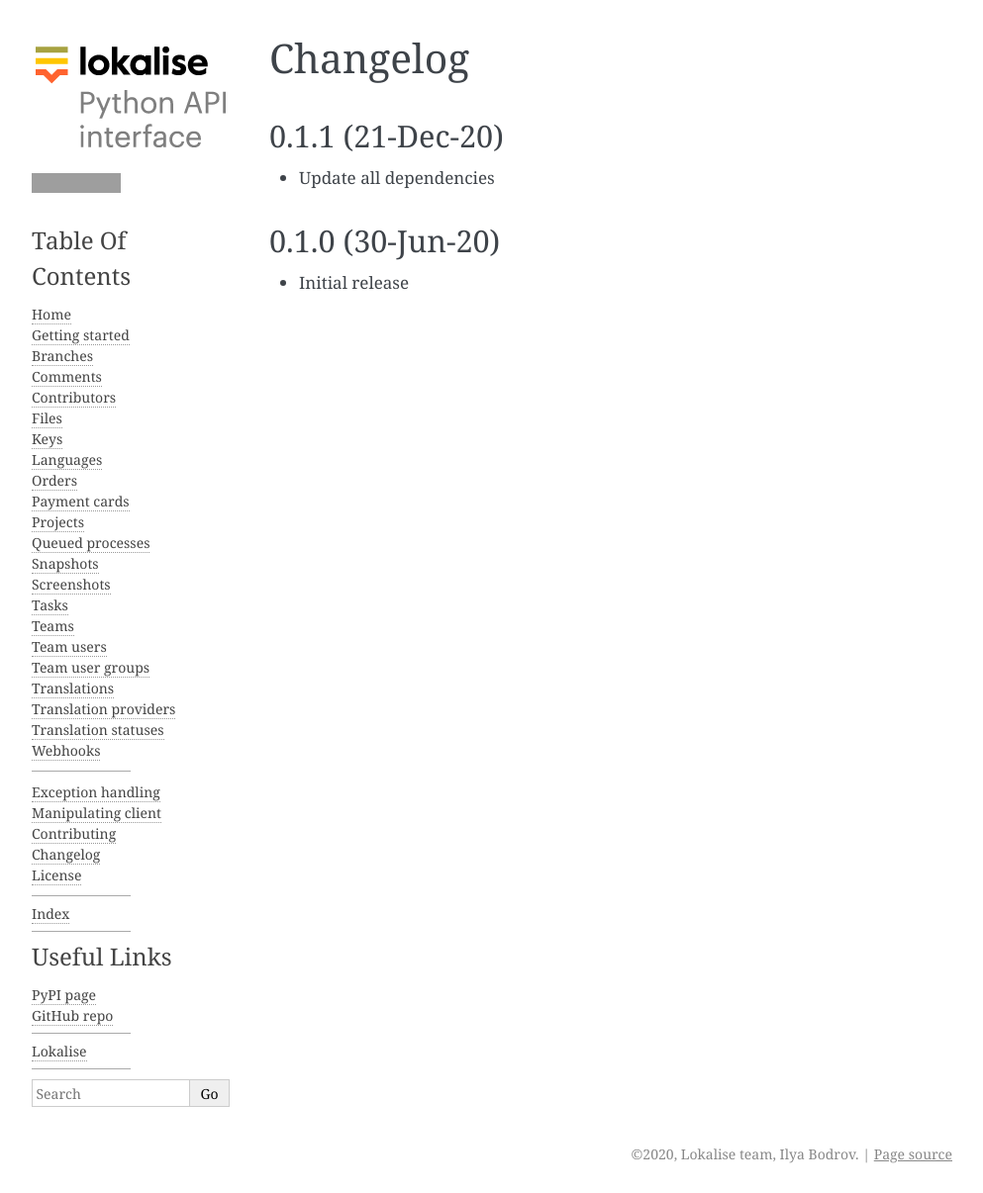
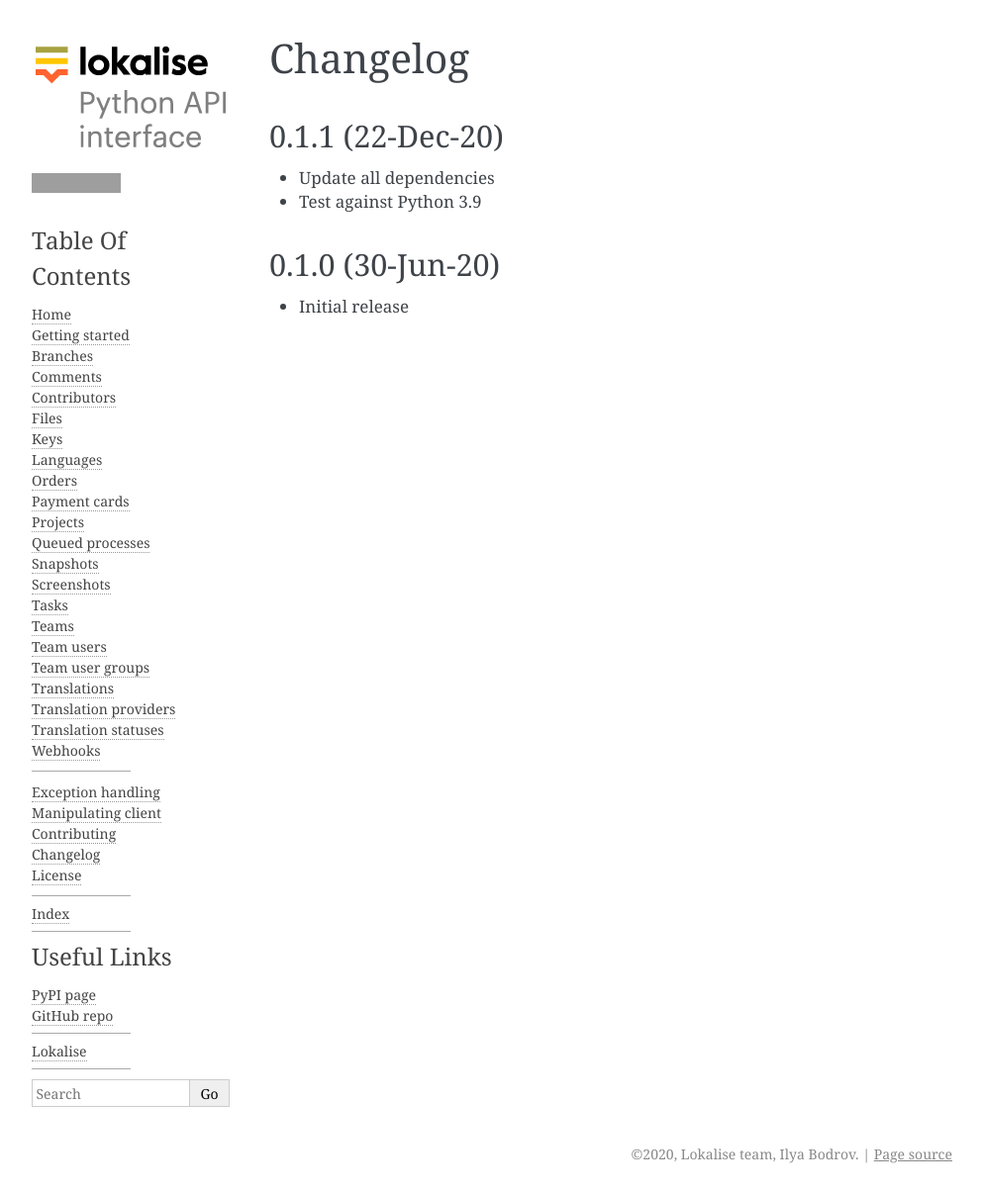
Before and after one commit to lokalise/python-lokalise-api, a Sphinx documentation site: the page built from docs/additional_info/changelog.rst, in a window 1280 px wide. Shown: the whole page at 99% size, without its empty margins (148-1141 px from the left). Built offline with Sphinx 7.4.7, drawn with Linux system fonts in a browser that asks for light colours; grey boxes are pictures that could not be loaded.

Commit message:
Update changelog [skip ci]|

```diff
--- a/docs/additional_info/changelog.rst
+++ b/docs/additional_info/changelog.rst
@@ -3,10 +3,11 @@
 Changelog
 =========
 
-0.1.1 (21-Dec-20)
+0.1.1 (22-Dec-20)
 -----------------
 
 * Update all dependencies
+* Test against Python 3.9
 
 0.1.0 (30-Jun-20)
 -----------------
```
